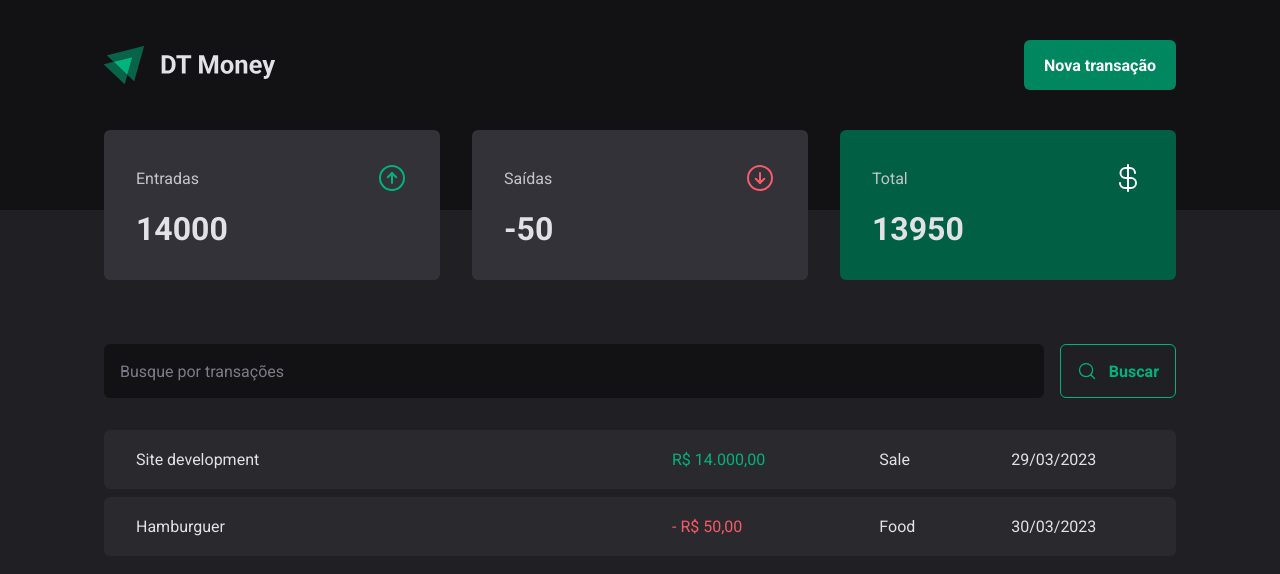
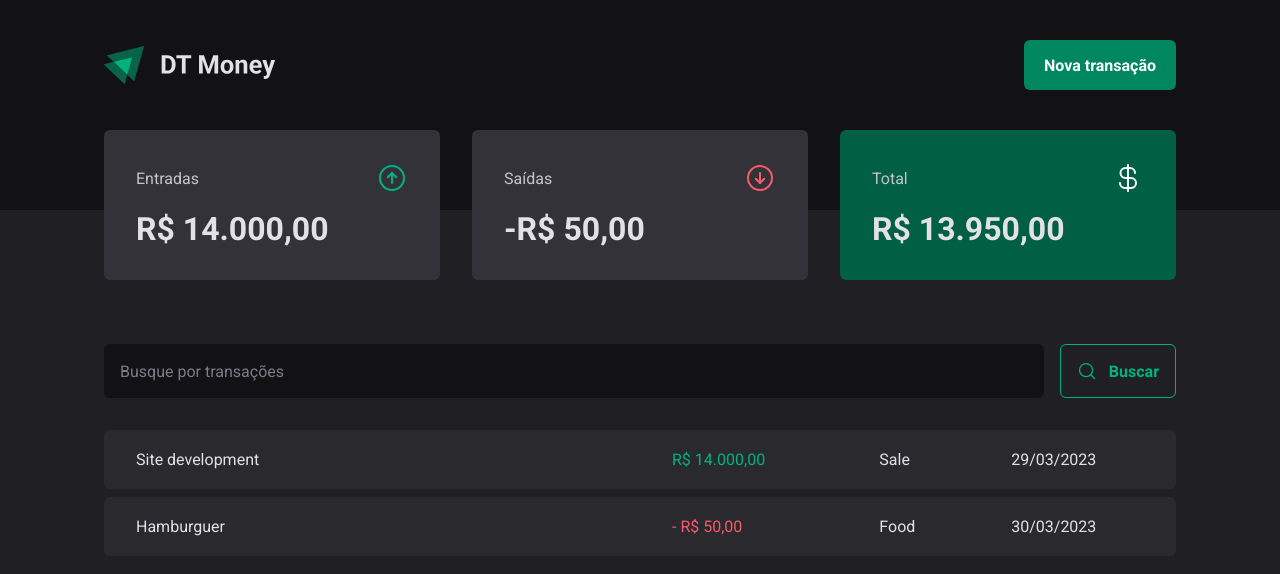
Before and after one commit to murilokuerten92/finance-plan, a React (Vite) app: page / in a window 1280 px wide. Shown: the top 574 px of the page. Built offline with nearby package versions, Linux system fonts and the light colour scheme; data requests are answered from the project's data file.

Commit message:
feat: adding format prices for api datas

```diff
--- a/src/components/Summary/index.tsx
+++ b/src/components/Summary/index.tsx
@@ -2,6 +2,7 @@
 import { ArrowCircleDown, ArrowCircleUp, CurrencyDollar } from 'phosphor-react';
 import { useContext } from "react";
 import { TransactionsContext } from "../../contexts/TransactionContext";
+import { priceFormatter } from "../../utils/formatter";
 
 export function Summary() {
 
@@ -28,7 +29,7 @@
                     <ArrowCircleUp size={32} color='#00b37e' />
                 </header>
 
-                <strong>{summary.income}</strong>
+                <strong>{priceFormatter.format(summary.income)}</strong>
             </SummaryCard>
             <SummaryCard>
                 <header>
@@ -36,7 +37,7 @@
                     <ArrowCircleDown size={32} color='#f75a68' />
                 </header>
 
-                <strong>{summary.outcome}</strong>
+                <strong>{priceFormatter.format(summary.outcome)}</strong>
             </SummaryCard>
             <SummaryCard variant="green">
                 <header>
@@ -44,7 +45,7 @@
                     <CurrencyDollar size={32} color='#fff' />
                 </header>
 
-                <strong>{summary.total}</strong>
+                <strong>{priceFormatter.format(summary.total)}</strong>
             </SummaryCard>
         </SummaryContainer>
     )
```
